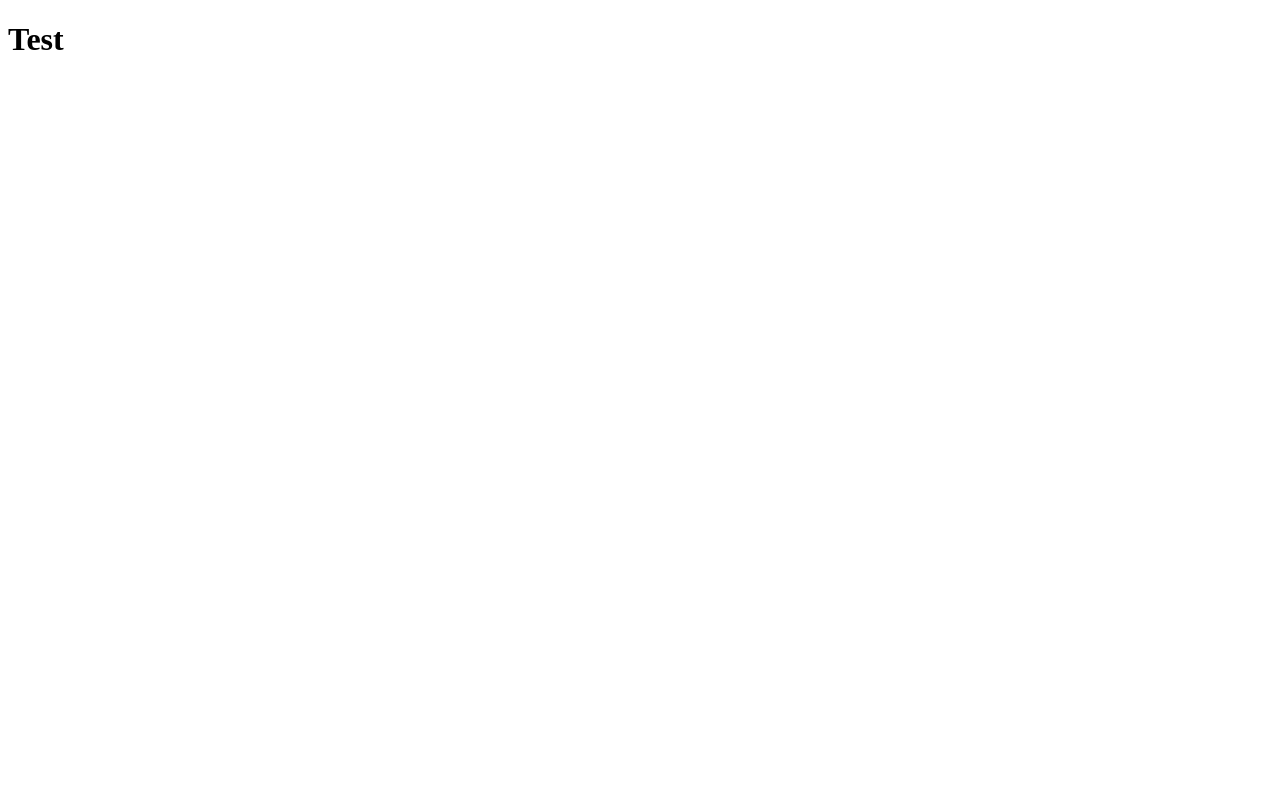
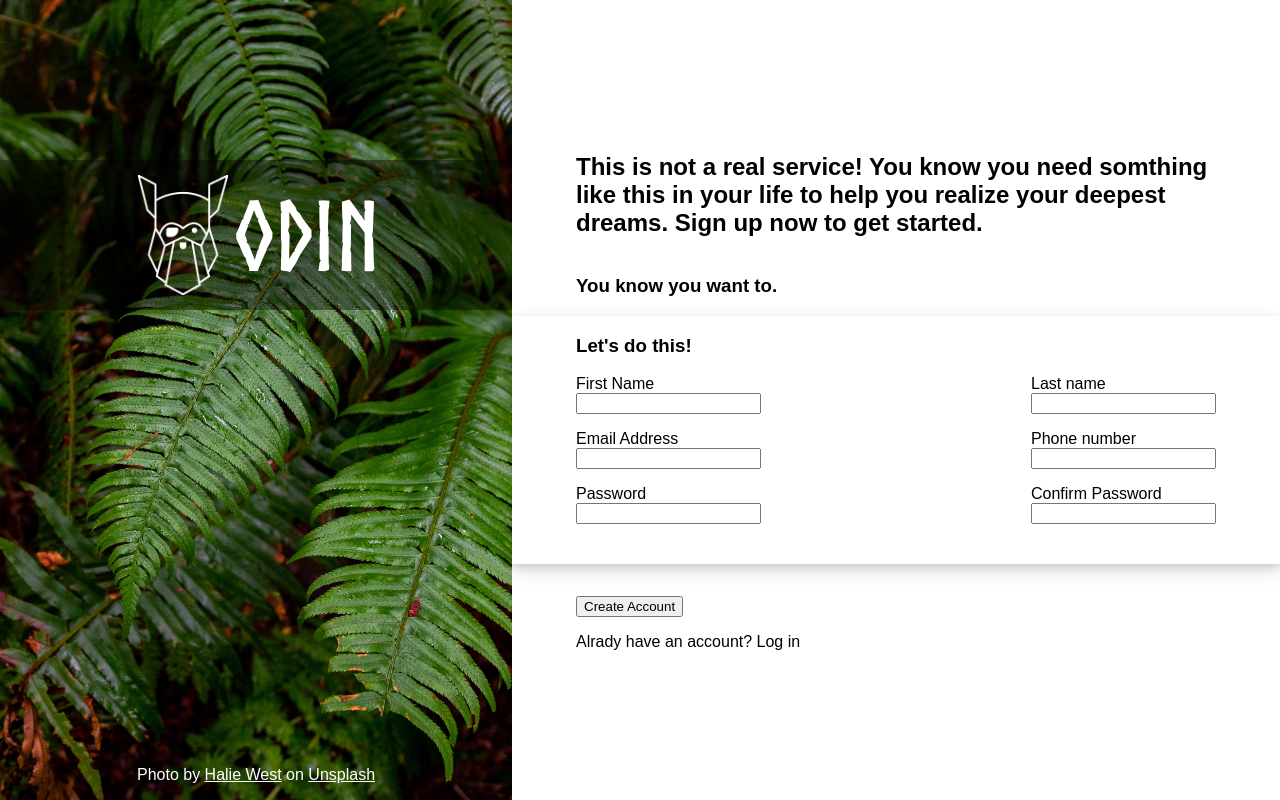
Before and after one commit to rigalsan09/sign-up-sheet, a plain HTML site: page index.html in a window 1280 px wide. Drawn offline with Linux system fonts and the light colour scheme.

Commit message:
HTML and CSS structure and styleing added

```diff
--- a/index.html
+++ b/index.html
@@ -8,7 +8,66 @@
     <title>Sign-up form</title>
   </head>
   <body>
-    <h1>Test</h1>
+    <div class="main">
+      <div class="left">
+        <div class="container1">
+          <div id="banner">
+            <div class="logoImage"></div>
+            <h2 id="title">ODIN</h2>
+          </div>
+          <div class="credit">
+            <p>Photo by <u>Halie West</u> on <u>Unsplash</u></p>
+          </div>
+        </div>
+      </div>
+      <div class="right">
+        <div class="container2">
+          <h2>
+            This is not a real service! You know you need somthing like this in
+            your life to help you realize your deepest dreams. Sign up now to
+            get started.
+          </h2>
+          <h3>You know you want to.</h3>
+        </div>
+        <form action="example.com.path" method="post">
+          <h3>Let's do this!</h3>
+          <div class="row">
+            <div id="first_name">
+              <label for="first_name">First Name</label>
+              <input type="text" id="first_name" name="first_name" />
+            </div>
+            <div id="last_name">
+              <label for="last_name">Last name</label>
+              <input type="text" id="last_name" name="last_name" />
+            </div>
+          </div>
+          <div class="row">
+            <div id="user_email">
+              <label for="user_email">Email Address</label>
+              <input type="email" id="user_email" name="email" />
+            </div>
+            <div id="phone_number">
+              <label for="phone_number">Phone number</label>
+              <input type="tel" id="phone_number" name="phone_number" />
+            </div>
+          </div>
+          <div class="row">
+            <div id="user_email">
+              <label for="user_email">Password</label>
+              <input type="email" id="user_email" name="email" />
+            </div>
+            <div id="phone_number">
+              <label for="phone_number">Confirm Password</label>
+              <input type="tel" id="phone_number" name="phone_number" />
+            </div>
+          </div>
+        </form>
+        <div class="container3">
+          <button type="submit">Create Account</button>
+          <p>Alrady have an account? Log in</p>
+        </div>
+      </div>
+    </div>
     <script src="main.js"></script>
   </body>
 </html>
--- a/styles.css
+++ b/styles.css
@@ -0,0 +1,117 @@
+@font-face {
+  font-family: Norse-Bold;
+  src: url(fonts/Norse-Bold.otf);
+}
+
+h1 {
+  font-family: Norse-Bold, sans-serif;
+}
+
+body {
+  margin: 0;
+  padding: 0;
+}
+
+.main {
+  display: flex;
+  flex-direction: row;
+  width: 100vw;
+  height: 100vh;
+}
+
+.left {
+  background-image: url(images/halie-west-25xggax4bSA-unsplash.jpg);
+  width: 40vw;
+  background-size: cover;
+  color: white;
+  font-family: Norse-Bold, sans-serif;
+}
+
+.right {
+  display: flex;
+  flex-direction: column;
+  justify-content: center;
+  font-family: sans-serif;
+}
+
+.container1 {
+  display: flex;
+  flex-direction: column;
+  margin-top: 20vh;
+  height: 80vh;
+  width: 40vw;
+  justify-content: space-between;
+}
+
+#banner {
+  display: flex;
+  justify-content: center;
+  align-items: center;
+  background-color: rgb(0, 0, 0, 0.4);
+  height: 150px;
+}
+
+.logoImage {
+  background-image: url(images/odin-lined.png);
+  background-size: contain;
+  background-repeat: no-repeat;
+  background-position: center;
+  height: 15vh;
+  width: 8vw;
+}
+
+#title {
+  font-size: 6rem;
+  color: white;
+}
+
+.credit {
+  color: white;
+  text-align: center;
+  font-family: sans-serif;
+}
+
+.container2 {
+  display: flex;
+  flex-direction: column;
+  margin-left: 5vw;
+  margin-right: 5vw;
+}
+
+form {
+  padding-left: 5vw;
+  padding-right: 5vw;
+  padding-bottom: 3vh;
+  box-shadow: 0 4px 8px 0 rgba(0, 0, 0, 0.12), 0 6px 20px 0 rgba(0, 0, 0, 0.12);
+}
+
+.row {
+  display: flex;
+  justify-content: space-between;
+  margin-bottom: 1rem;
+}
+
+#first_name {
+  display: flex;
+  flex-direction: column;
+}
+
+#last_name {
+  display: flex;
+  flex-direction: column;
+}
+
+#user_email {
+  display: flex;
+  flex-direction: column;
+}
+#phone_number {
+  display: flex;
+  flex-direction: column;
+}
+
+.container3 {
+  padding-left: 5vw;
+  padding-right: 5vw;
+  padding-top: 4vh;
+}
```
Also changed, not shown: 1 other file.
